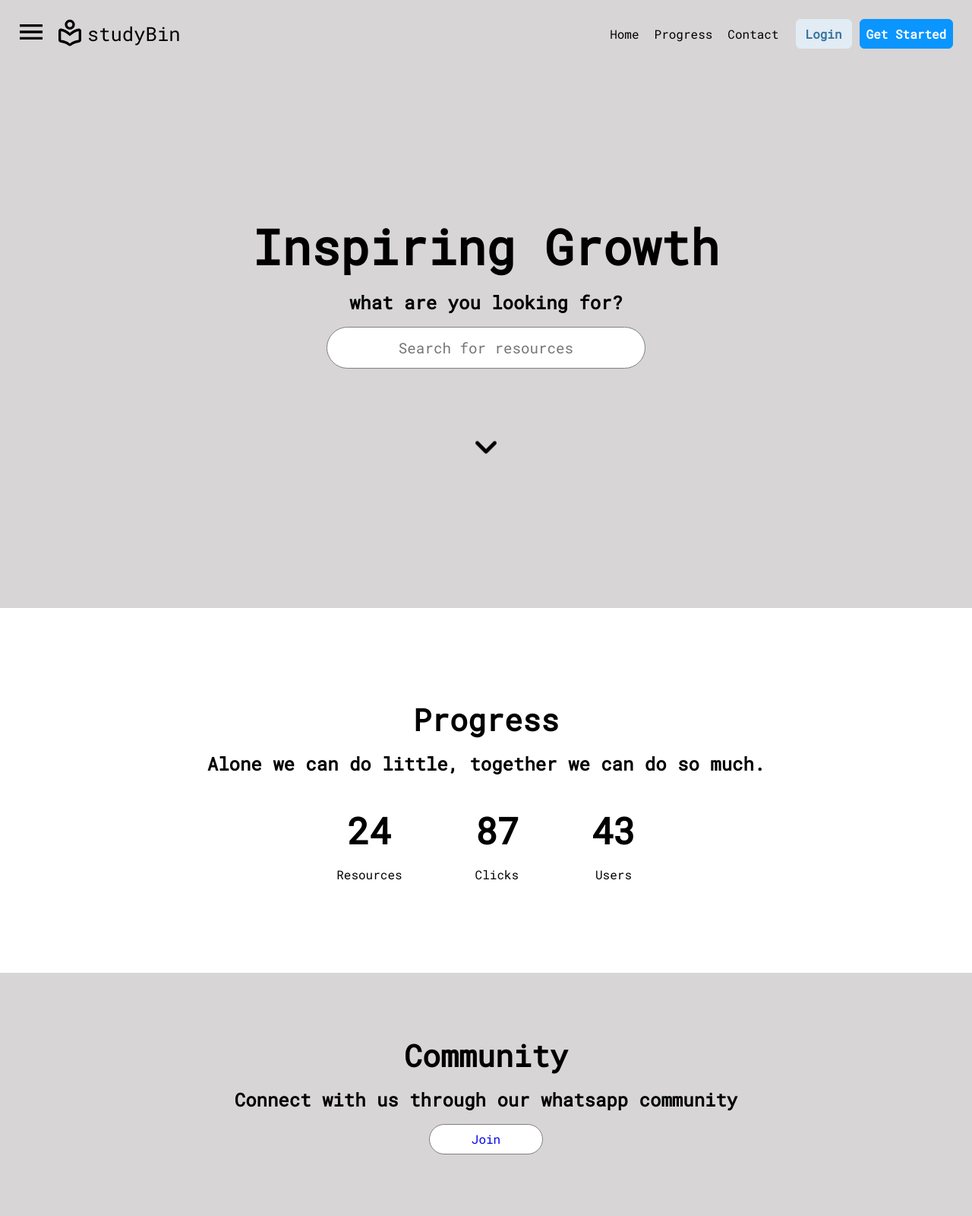
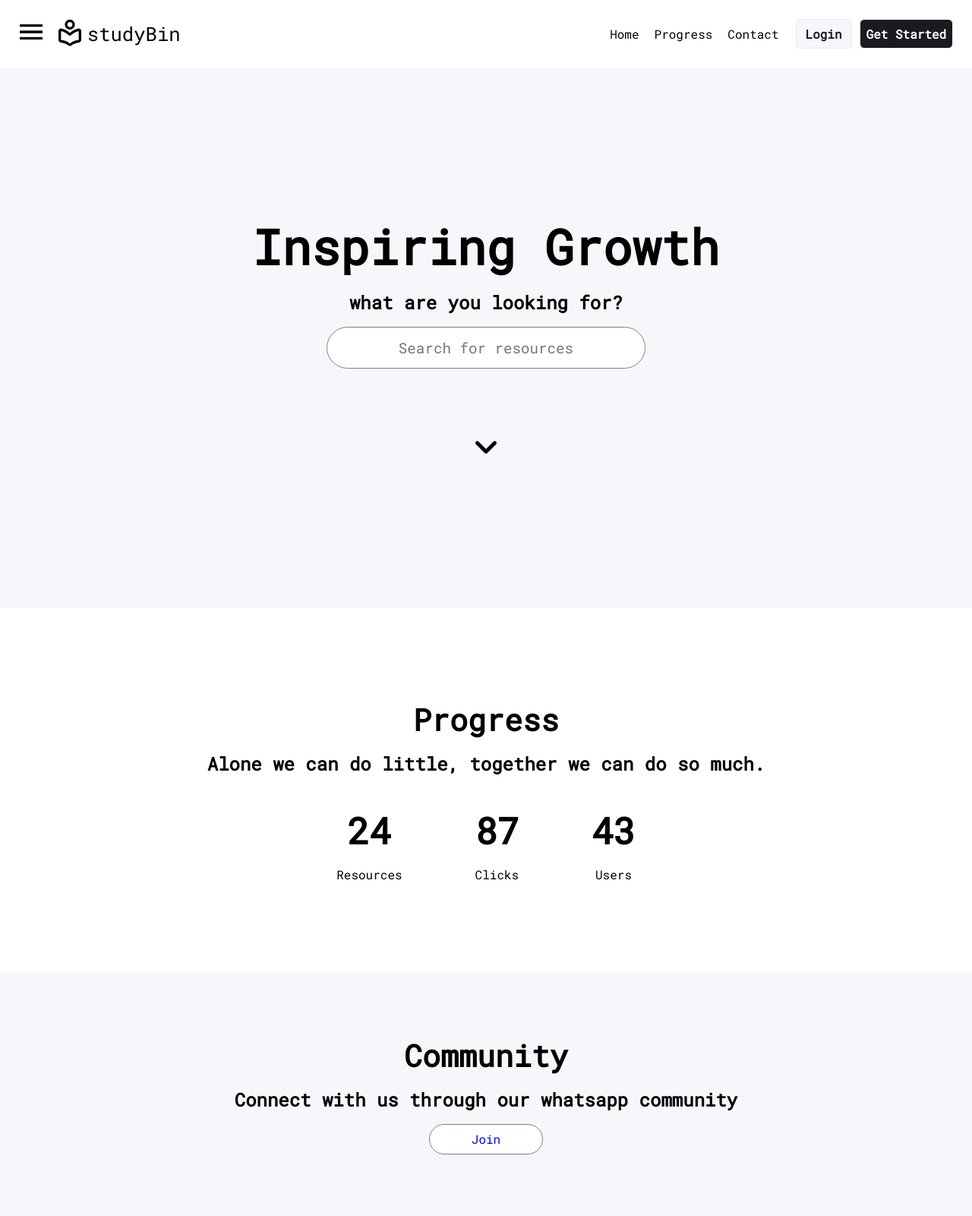
Before and after one commit to Anvinalias/studyBin, a PHP site: page / in a window 1280 px wide. Shown: the whole page at 76% size. Run offline with PHP 8.4, Linux system fonts and the light colour scheme; grey boxes are pictures that could not be loaded.

Commit message:
update: color in index.html

```diff
--- a/style.css
+++ b/style.css
@@ -2,7 +2,7 @@
 
 /* Custom properties */
 :root {
-    --background-color: #d7d5d5;
+    --background-color: #f6f7fb;
     --text-font: 'Roboto Mono', monospace, sans-serif;
 
      --light-text:rgb(130, 132, 144);
@@ -25,7 +25,7 @@ html{
 
 /* Header styling */
 #header-container {
-    background-color: var(--background-color);
+    background-color:#ffffff;
     width: 100vw;
     position: fixed;
     z-index: 1;
@@ -98,8 +98,8 @@ li>a {
 
 button.login {
     padding: 8px 12px;
-    color: #39739d;
-    background-color: #e1ecf4;
+    color: #1a1a21;
+    background-color: #f6f7fb;
     border: 1px solid #e1ecf4;
     border-radius: 6px;
     font-size: 16px;
@@ -109,8 +109,8 @@ button.login {
 button.get-started {
     padding: 8px;
     color: #ffffff;
-    background-color: #0a95ff;
-    border: 1px solid #0a95ff;
+    background-color: #1a1a21;
+    border: 1px solid #f6f7fb;
     border-radius: 6px;
     font-size: 16px;
     font-weight: bold;
```
